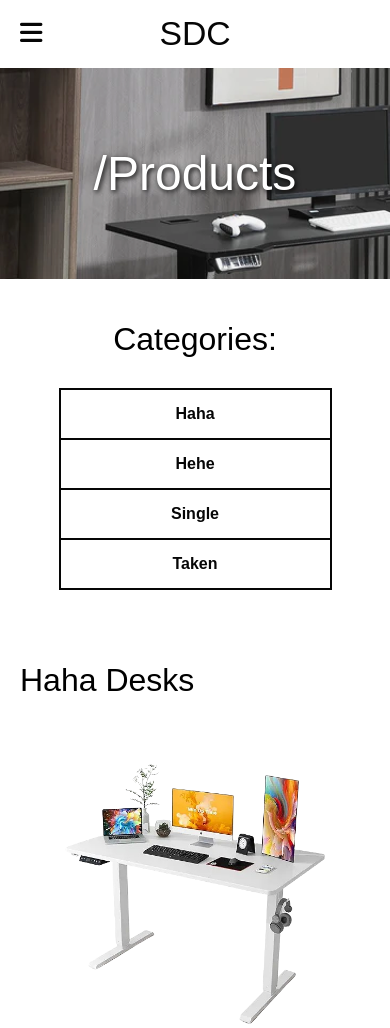
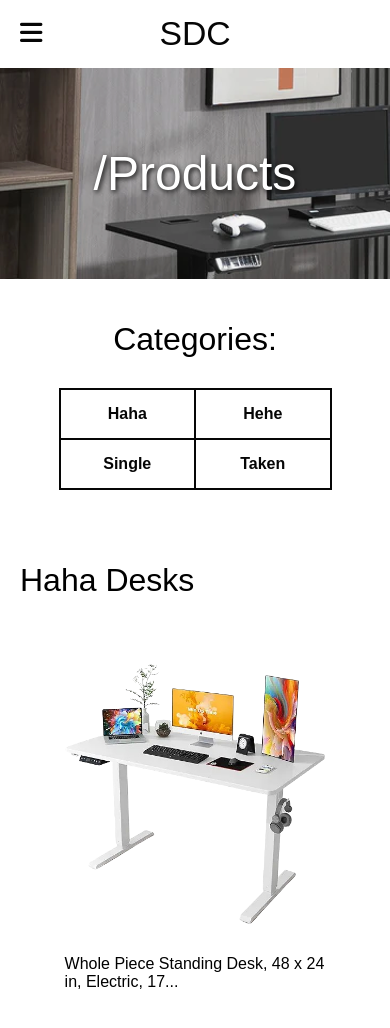
Before and after one commit to HoDoR54/SDC, a plain HTML site: page Products.html in a window 390 px wide. Shown: the top 1028 px of the page. Drawn offline with Linux system fonts and the light colour scheme; a web font is replaced by a local one.

Commit message:
fix: cat

```diff
--- a/Styles/Home.css
+++ b/Styles/Home.css
@@ -1896,9 +1896,6 @@ footer {
     margin-bottom: 20px;
     padding: 10%;
   }
-  .Cat-Container {
-    grid-template-columns: repeat(1, 1fr);
-  }
   .AboutUs-Vis img {
     transform: scale(0.8);
     opacity: 0.35;
```
